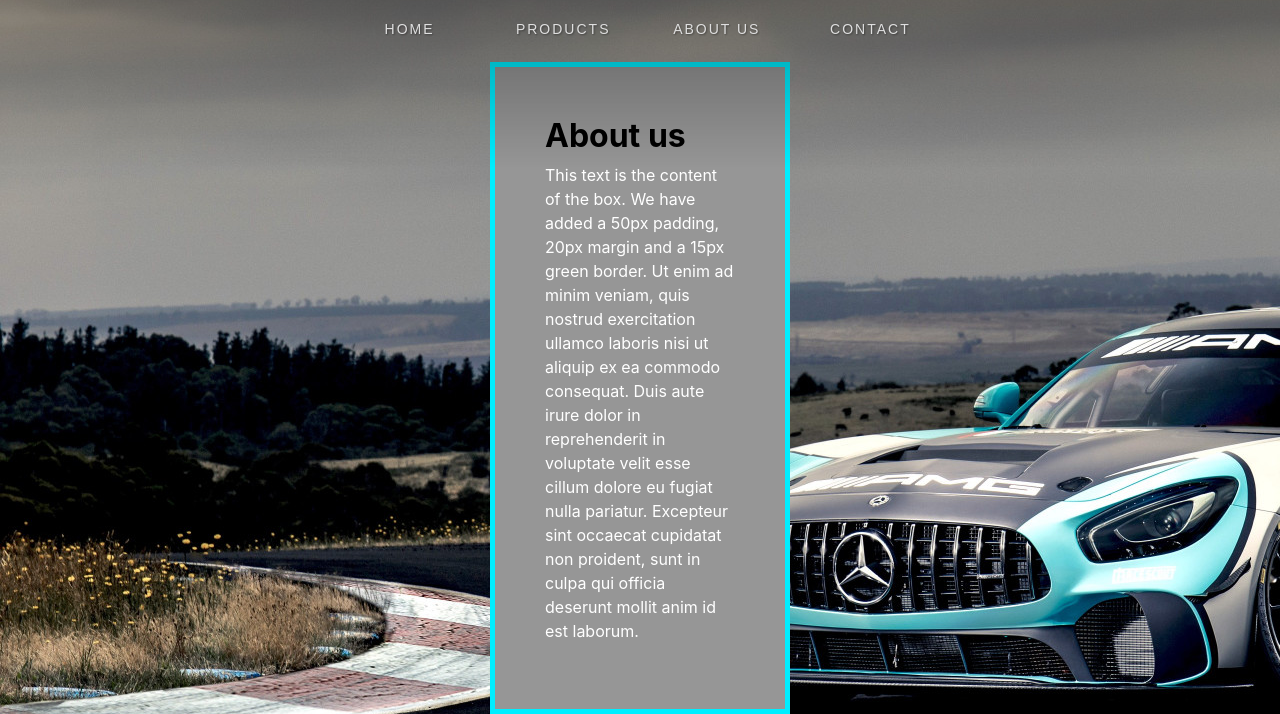
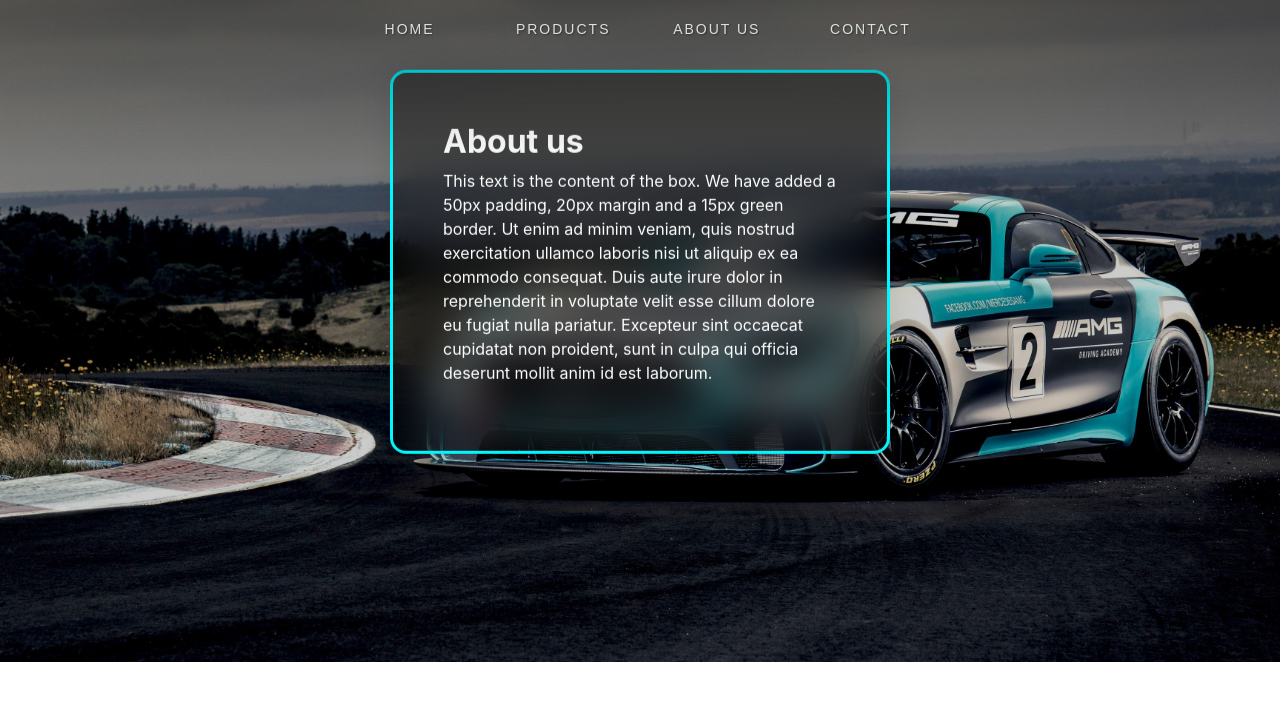
Before and after one commit to Mustafa-Sagaaro/ResponsiveWebseiteumsetzen, a plain HTML site: page about.html in a window 1280 px wide. Shown: the part 138-852 px from the top of the page. After the commit the page ends 800 px from the top, so only its background shows below. Drawn offline with nearby package versions, Linux system fonts and the light colour scheme.

Commit message:
about us schoener

```diff
--- a/about.html
+++ b/about.html
@@ -59,21 +59,31 @@
         </div>
     </div>
     <script src="script.js"></script>
-    <img src="images/2.jpg" style="background-repeat: no-repeat; position: fixed; background-size: cover; z-index: -1;" alt="">
+    <img src="/images/2.jpg" alt="" style="  width: 100%;
+  height: 100vh;
+  object-fit: cover;
+  object-position: bottom;
+  position: absolute;
+  filter: brightness(0.8);">
     <style>
          div.box {
+            background: rgba(0, 0, 0, 0.404);
+            border-radius: 16px;
+            box-shadow: 0 4px 30px rgba(0, 0, 0, 0.1);
+            backdrop-filter: blur(20px);
+            -webkit-backdrop-filter: blur(20px);
+            border: 3px solid rgb(0, 247, 255);
+            color: white;
             position: absolute;
-            background-color: rgb(150, 150, 150);
-            width: 300px;
-            border: 45px solid rgb(255, 255, 255);
-            border: 5px solid rgb(0, 238, 255);
+            width: 500px;
             padding: 50px;
-            margin-top: 200px;
+            top: 50%;
+            transform: translate(0%, -50%);
         }
     </style>
     <div class="d-flex justify-content-center">
         <div class ="box justify-content-center">
-            <h2><strong style="color: rgb(0, 0, 0)"> About us</strong></h2>
+            <h2><strong style="color: white"> About us</strong></h2>
 
             <p style="color: rgb(255, 255, 255);">
             This text is the content of the box. We have added a 50px padding, 20px margin and a 15px green border. Ut
```
Also changed, not shown: index.html (+1 -0 lines).
